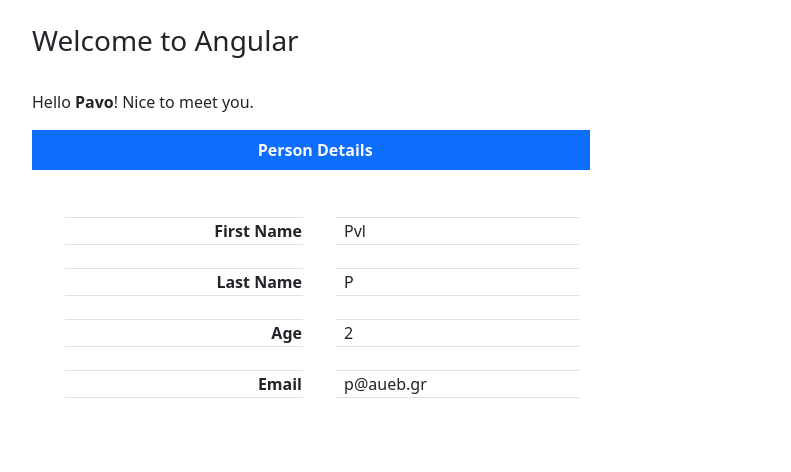
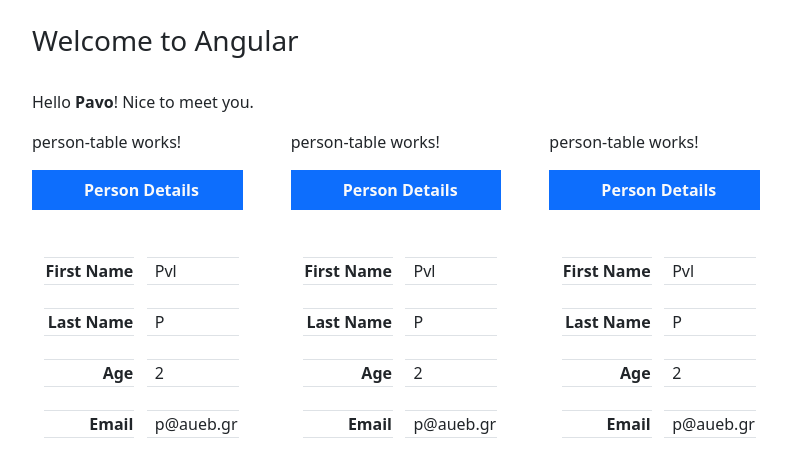
Before and after one commit to pav1op/angular-introduction, an Angular app: page / in a window 1280 px wide. Shown: the top 472 px of the page, without its empty margins (50-841 px from the left). Built offline with nearby package versions, Linux system fonts and the light colour scheme.

Commit message:
new component

```diff
--- a/src/app/app.component.html
+++ b/src/app/app.component.html
@@ -2,25 +2,9 @@
         <h3>Welcome to Angular</h3>
         <p>Hello <strong>{{ name }}</strong>! Nice to meet you.</p>
 
-  <table class="table table-bordered w-50">
-      <caption class="caption-top fw-bold bg-primary text-light text-center">
-        Person Details
-      </caption>
-      <tr>
-        <td class="fw-semibold text-end">First Name</td>
-        <td class="ps-2">{{ person.givenName }}</td>
-      </tr>
-      <tr>
-        <td class="fw-semibold text-end">Last Name</td>
-        <td class="ps-2">{{ person.surName }}</td>
-      </tr>
-      <tr>
-        <td class="fw-semibold text-end">Age</td>
-        <td class="ps-2">{{ person.age }}</td>
-      </tr>
-      <tr>
-        <td class="fw-semibold text-end">Email</td>
-        <td class="ps-2">{{ person.email }}</td>
-      </tr>
-    </table>
+  <div class="d-flex gap-5 text-nowrap ">
+    <app-person-table></app-person-table>
+    <app-person-table></app-person-table>
+    <app-person-table></app-person-table>
   </div>
+</div>
--- a/src/app/app.component.ts
+++ b/src/app/app.component.ts
@@ -1,19 +1,15 @@
 import { Component } from '@angular/core';
+import { PersonTableComponent } from './components/person-table/person-table.component';
 
 @Component({
   selector: 'app-root',
   standalone: true,
-  imports: [],
+  imports: [PersonTableComponent],
   templateUrl: './app.component.html',
   styleUrl: './app.component.css'
 })
 export class AppComponent {
   name = 'Pavo';
 
-  person ={
-    givenName: 'Pvl',
-    surName: 'P',
-    age: 2,
-    email: 'p@aueb.gr'
-  }
+
 }
--- /dev/null
+++ b/src/app/components/person-table/person-table.component.html
@@ -0,0 +1,22 @@
+<p>person-table works!</p>
+<table class="table table-bordered w-50">
+      <caption class="caption-top fw-bold bg-primary text-light text-center">
+        Person Details
+      </caption>
+      <tr>
+        <td class="fw-semibold text-end">First Name</td>
+        <td class="ps-2">{{ person.givenName }}</td>
+      </tr>
+      <tr>
+        <td class="fw-semibold text-end">Last Name</td>
+        <td class="ps-2">{{ person.surName }}</td>
+      </tr>
+      <tr>
+        <td class="fw-semibold text-end">Age</td>
+        <td class="ps-2">{{ person.age }}</td>
+      </tr>
+      <tr>
+        <td class="fw-semibold text-end">Email</td>
+        <td class="ps-2">{{ person.email }}</td>
+      </tr>
+</table>
--- /dev/null
+++ b/src/app/components/person-table/person-table.component.ts
@@ -0,0 +1,17 @@
+import { Component } from '@angular/core';
+
+@Component({
+  selector: 'app-person-table',
+  standalone: true,
+  imports: [],
+  templateUrl: './person-table.component.html',
+  styleUrl: './person-table.component.css'
+})
+export class PersonTableComponent {
+  person ={
+    givenName: 'Pvl',
+    surName: 'P',
+    age: 2,
+    email: 'p@aueb.gr'
+  }
+}
```
Also changed, not shown: src/app/components/person-table/person-table.component.css (added), 1 other file (tests, documents, lock files or other folders).
